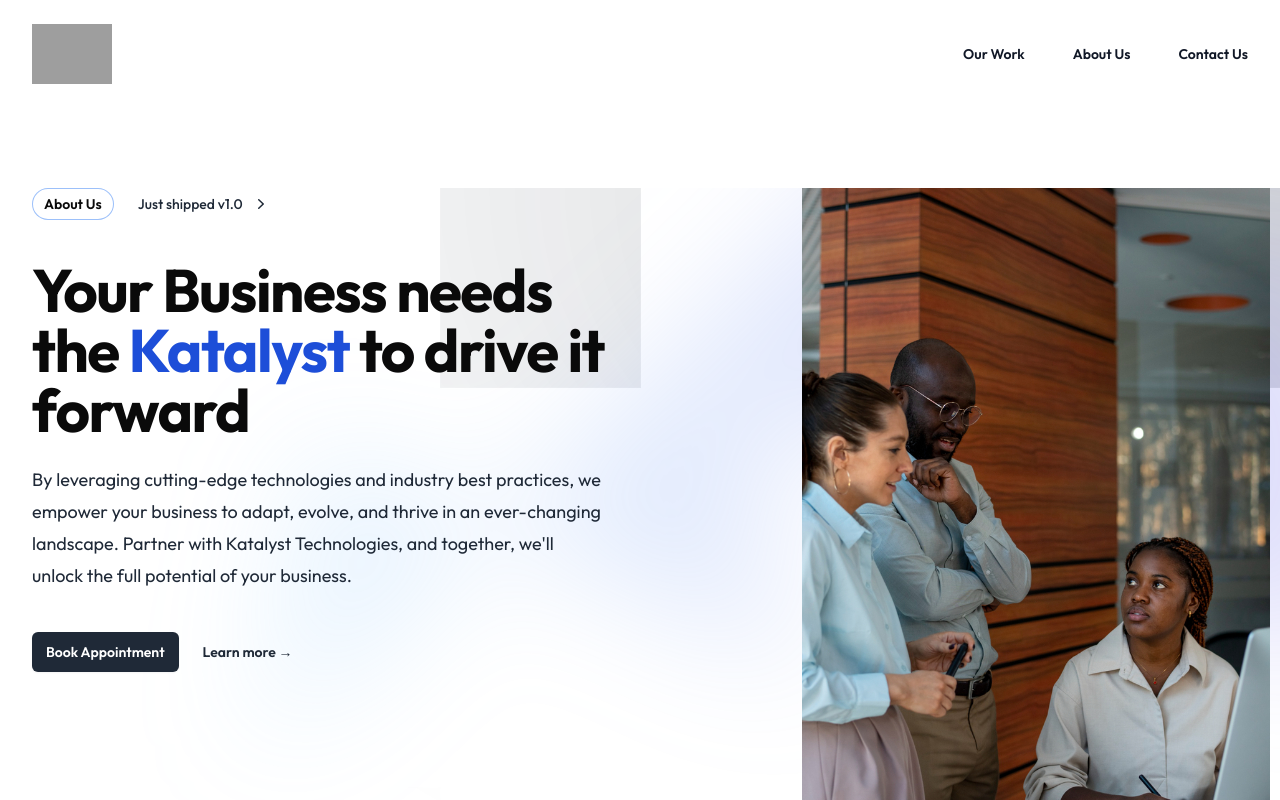
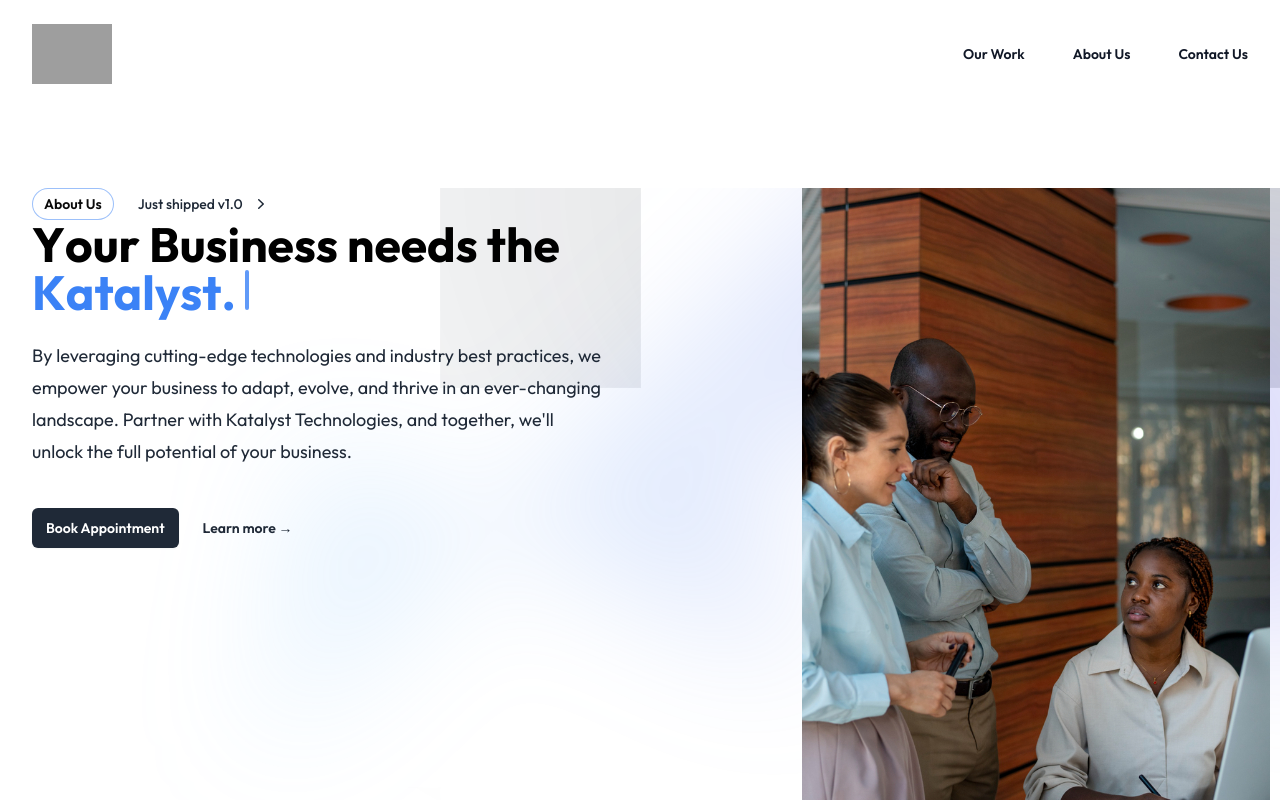
Before and after one commit to Katalyst33/landing, a Next.js app: page / in a window 1280 px wide. Shown: the top 800 px of the page. Built offline with nearby package versions, Linux system fonts and the light colour scheme; grey boxes are pictures that could not be loaded.

Commit message:
add typings effect

```diff
--- a/app/components/HomeHero.jsx
+++ b/app/components/HomeHero.jsx
@@ -1,6 +1,25 @@
 import { ChevronRightIcon } from "@heroicons/react/20/solid";
+import { TypewriterEffect } from "./typewriter-effect";
 
 export default function Example() {
+  const words = [
+    {
+      text: "Your",
+    },
+    {
+      text: "Business",
+    },
+    {
+      text: "needs",
+    },
+    {
+      text: "the",
+    },
+    {
+      text: "Katalyst.",
+      className: "text-blue-500 dark:text-blue-500",
+    },
+  ];
   return (
     <div className="relative isolate overflow-hidden ">
       <svg
@@ -60,10 +79,8 @@
               </span>
             </a>
           </div>
-          <h1 className="mt-10 text-4xl font-bold tracking-tight text-grey-800 sm:text-6xl">
-            Your Business needs the{" "}
-            <span className="text-blue-700">Katalyst </span> to drive it forward
-          </h1>
+          <TypewriterEffect words={words} />
+
           <p className="mt-6 text-lg leading-8 text-gray-800">
             By leveraging cutting-edge technologies and industry best practices,
             we empower your business to adapt, evolve, and thrive in an
--- /dev/null
+++ b/app/components/typewriter-effect.jsx
@@ -0,0 +1,84 @@
+"use client";
+
+import { cn } from "../utils/cn";
+import { motion, stagger, useAnimate, useInView } from "framer-motion";
+import { useEffect } from "react";
+
+export const TypewriterEffect = ({ words, className, cursorClassName }) => {
+  // split text inside of words into array of characters
+  const wordsArray = words.map((word) => {
+    return {
+      ...word,
+      text: word.text.split(""),
+    };
+  });
+
+  const [scope, animate] = useAnimate();
+  const isInView = useInView(scope);
+  useEffect(() => {
+    if (isInView) {
+      animate(
+        "span",
+        {
+          display: "inline-block",
+          opacity: 1,
+        },
+        {
+          duration: 0.3,
+          delay: stagger(0.1),
+          ease: "easeInOut",
+        }
+      );
+    }
+  }, [isInView]);
+
+  const renderWords = () => {
+    return (
+      <motion.div ref={scope} className="inline text-left">
+        {wordsArray.map((word, idx) => {
+          return (
+            <div key={`word-${idx}`} className="inline-block">
+              {word.text.map((char, index) => (
+                <motion.span
+                  initial={{}}
+                  key={`char-${index}`}
+                  className={cn(` text-black opacity-0 hidden`, word.className)}
+                >
+                  {char}
+                </motion.span>
+              ))}
+              &nbsp;
+            </div>
+          );
+        })}
+      </motion.div>
+    );
+  };
+  return (
+    <div
+      className={cn(
+        "text-base sm:text-xl md:text-3xl lg:text-5xl font-bold text-left",
+        className
+      )}
+    >
+      {renderWords()}
+      <motion.span
+        initial={{
+          opacity: 0,
+        }}
+        animate={{
+          opacity: 1,
+        }}
+        transition={{
+          duration: 0.8,
+          repeat: Infinity,
+          repeatType: "reverse",
+        }}
+        className={cn(
+          "inline-block rounded-sm w-[4px] h-4 md:h-6 lg:h-10 bg-blue-500",
+          cursorClassName
+        )}
+      ></motion.span>
+    </div>
+  );
+};
--- /dev/null
+++ b/app/utils/cn.ts
@@ -0,0 +1,6 @@
+import { ClassValue, clsx } from "clsx";
+import { twMerge } from "tailwind-merge";
+
+export function cn(...inputs: ClassValue[]) {
+  return twMerge(clsx(inputs));
+}
--- a/package.json
+++ b/package.json
@@ -12,13 +12,16 @@
     "@headlessui/react": "^1.7.17",
     "@heroicons/react": "^2.0.18",
     "autoprefixer": "10.4.15",
+    "clsx": "^2.1.0",
     "eslint": "8.47.0",
     "eslint-config-next": "13.4.19",
+    "framer-motion": "^11.0.6",
     "next": "^13.5.4",
     "postcss": "8.4.28",
     "react": "18.2.0",
     "react-dom": "18.2.0",
     "react-icons": "^4.10.1",
+    "tailwind-merge": "^2.2.1",
     "tailwindcss": "3.3.3"
   },
   "devDependencies": {
```
Also changed, not shown: app/page.jsx (+11 -14 lines), 1 other file (tests, documents, lock files or other folders).
